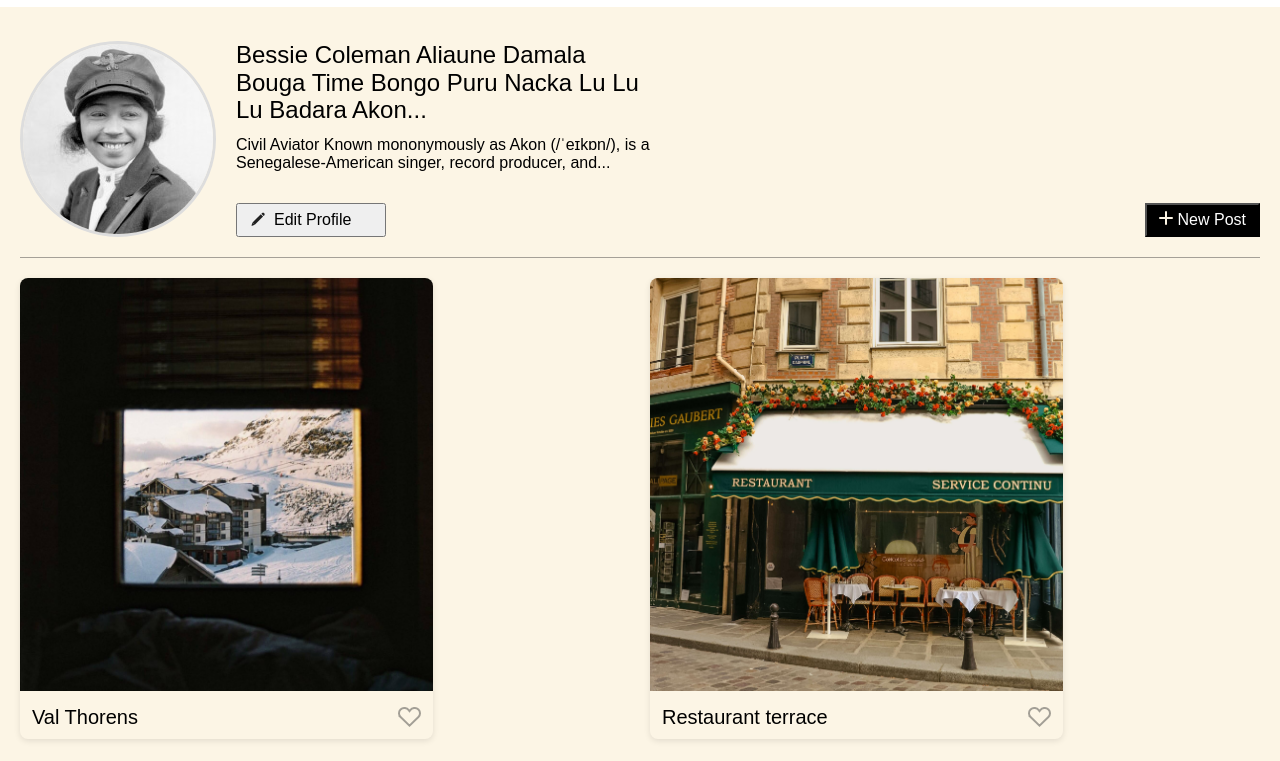
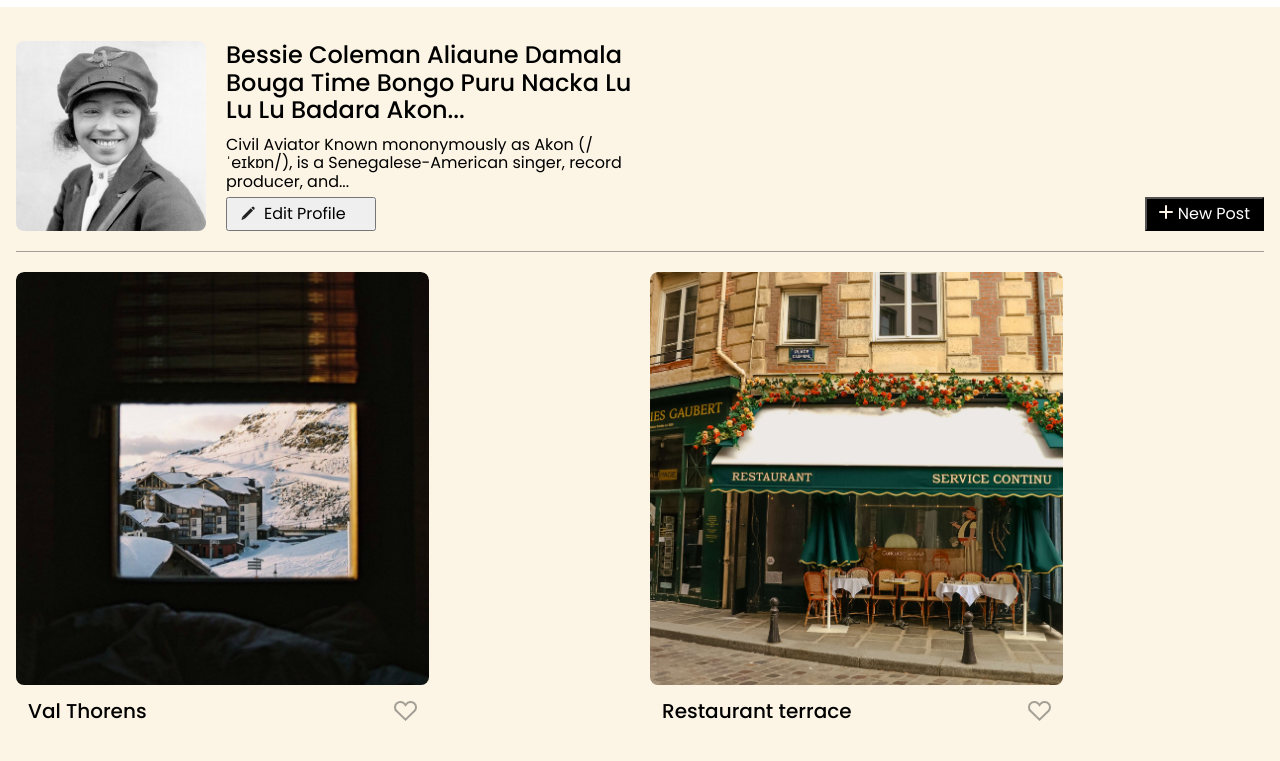
Before and after one commit to Hp1687/se_project_spots, a plain HTML site: page index.html in a window 1280 px wide. Shown: the part 39-800 px from the top of the page. Drawn offline with Linux system fonts and the light colour scheme.

Commit message:
My update

```diff
--- a/blocks/card.css
+++ b/blocks/card.css
@@ -2,12 +2,10 @@
   max-width: 413px;
   border-radius: 8px;
   overflow: hidden;
-  box-shadow: 0 2px 6px rgba(0, 0, 0, 0.1);
-  background-color: transparent;
-  transition: 0.2s ease;
 }
 
 .card__image {
+  border-radius: 8px;
   height: 413px;
   width: 413px;
   object-fit: cover;
@@ -24,17 +22,6 @@
   max-width: 100%;
 }
 
-.card__like-btn {
-  background: url("../images/heart.svg") no-repeat center;
-  width: 23px;
-  height: 20px;
-  border: none;
-  background-color: transparent;
-  opacity: 40%;
-  cursor: pointer;
-  transition: transform 0.2s, filter 0.2s;
-}
-
 .card__content {
   display: flex;
   justify-content: space-between;
@@ -43,14 +30,18 @@
   background-color: transparent;
 }
 
-.card:hover {
-  transform: translateY(-2px);
-  box-shadow: 0 4px 12px rgba(0, 0, 0, 0.15);
+.card__like-btn {
+  background: url("../images/heart.svg") no-repeat center;
+  width: 24px;
+  height: 24px;
+  border: none;
+  background-color: transparent;
+  opacity: 40%;
+  cursor: pointer;
 }
 
 .card__like-btn:hover {
-  filter: brightness(0.8);
-  transform: scale(1.1);
+  opacity: 1;
 }
 
 .card__like-btn.liked {
--- a/blocks/cards.css
+++ b/blocks/cards.css
@@ -8,50 +8,7 @@
   margin: 0;
   display: grid;
   gap: 40px 20px;
-  grid-template-columns: repeat(3, 1fe); /* mobile: single column */
-}
-
-/* ===========================
-   Individual Card
-   =========================== */
-.card {
-  background: #fff;
-  border-radius: 8px;
-  overflow: hidden;
-  box-shadow: 0 2px 4px rgba(0, 0, 0, 0.08);
-  max-width: 100%;
-}
-
-/* Card content layout */
-.card__content {
-  display: flex;
-  justify-content: space-between; /* title left, button right */
-  align-items: center; /* vertically aligned */
-  padding: 12px;
-}
-
-.card__title {
-  font-size: 16px;
-  font-weight: 600;
-  margin: 0;
-}
-
-.card__like-btn {
-  width: 24px;
-  height: 24px;
-  background: url("../images/like.svg") no-repeat center/cover;
-  border: none;
-  cursor: pointer;
-}
-
-/* ===========================
-   Mobile View (≤629px)
-   =========================== */
-@media (max-width: 629px) {
-  .card {
-    max-width: 288px; /* match Figma’s 320px frame minus padding */
-    margin: 0 auto; /* center the card */
-  }
+  grid-template-columns: repeat(3, 1fr); /* default: 3 columns */
 }
 
 /* ===========================
@@ -64,10 +21,10 @@
 }
 
 /* ===========================
-   Desktop View (1320px+)
+   Mobile View (≤629px)
    =========================== */
-@media (min-width: 1320px) {
+@media (max-width: 629px) {
   .cards__list {
-    grid-template-columns: repeat(3, 1fr); /* 3 cards per row */
+    grid-template-columns: 1fr; /* single column */
   }
 }
--- a/blocks/content.css
+++ b/blocks/content.css
@@ -1,3 +1,3 @@
 .content {
-  padding: 0 20px;
+  padding: 0 16px;
 }
--- a/blocks/header.css
+++ b/blocks/header.css
@@ -10,9 +10,3 @@
   height: 26px;
   object-fit: cover;
 }
-
-.header__title {
-  font-size: 1.8rem;
-  font-weight: bold;
-  text-align: center;
-}
--- a/blocks/profile.css
+++ b/blocks/profile.css
@@ -8,9 +8,8 @@
   margin-right: 20px;
   width: 190px;
   height: 190px;
-  border-radius: 50%;
+  border-radius: 8px;
   object-fit: cover;
-  border: 3px solid #ddd;
 }
 
 .profile__column {
@@ -98,11 +97,3 @@
     margin: 0 auto;
   }
 }
-
-.block,
-.card__title {
-  max-width: 200px;
-  white-space: nowrap;
-  overflow: hidden;
-  text-overflow: ellipsis;
-}
--- a/pages/index.css
+++ b/pages/index.css
@@ -1,4 +1,5 @@
 @import url("../vendor/normalize.css");
+@import url("../vendor/fonts.css");
 @import url("../blocks/page.css");
 @import url("../blocks/header.css");
 @import url("../blocks/profile.css");
```
